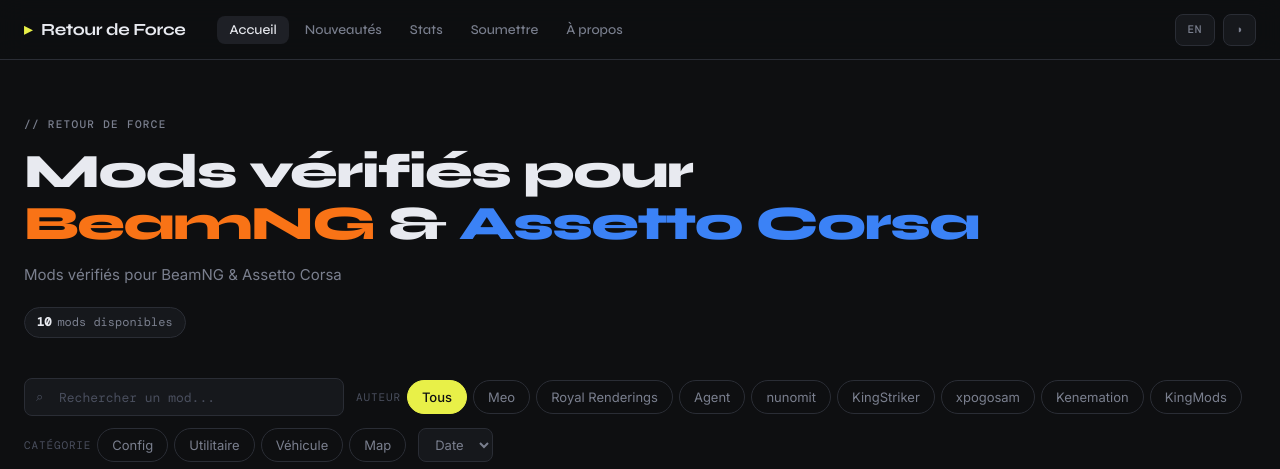
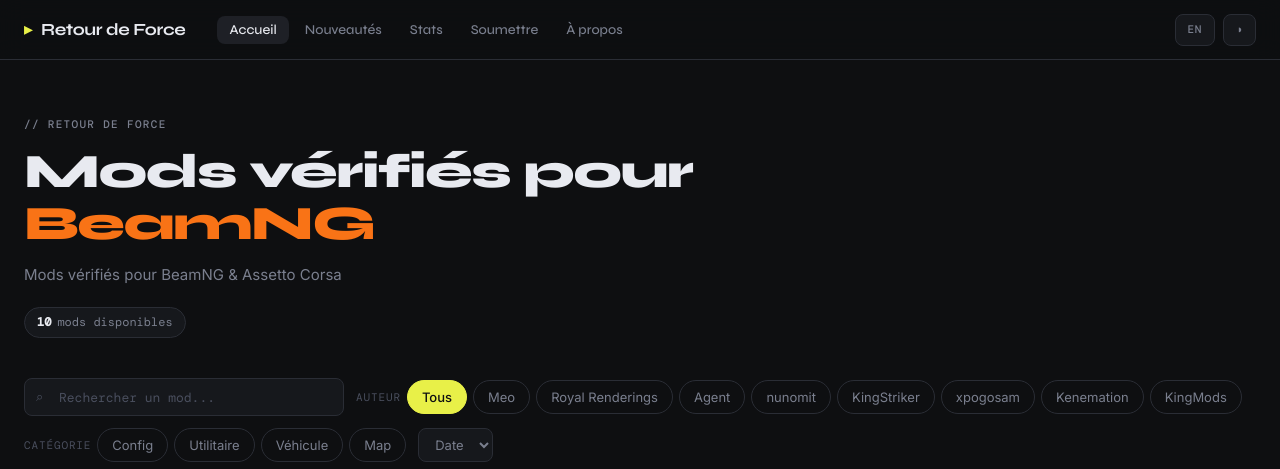
Before and after one commit to rpmn0ise/retour-de-force, an Eleventy site: page index.njk in a window 1280 px wide. Shown: the top 469 px of the page. Built offline with nearby package versions, Linux system fonts and the light colour scheme; Eleventy itself is replaced by a stand-in of ours; files that its build step writes are made by us from their sources; a web font is replaced by a local one.

Commit message:
Update index.njk

```diff
--- a/index.njk
+++ b/index.njk
@@ -9,7 +9,7 @@ lang: fr
   <p class="page-hero-tag">// Retour de Force</p>
   <h1>
     <span data-i18n="hero_title_1">Mods vérifiés pour</span><br/>
-    <span class="game-beamng">BeamNG</span> &amp; <span class="game-assetto">Assetto Corsa</span>
+    <span class="game-beamng">BeamNG</span>
   </h1>
   <p class="page-hero-sub" data-i18n="site_tagline"></p>
   <span class="mod-count-badge">
```
